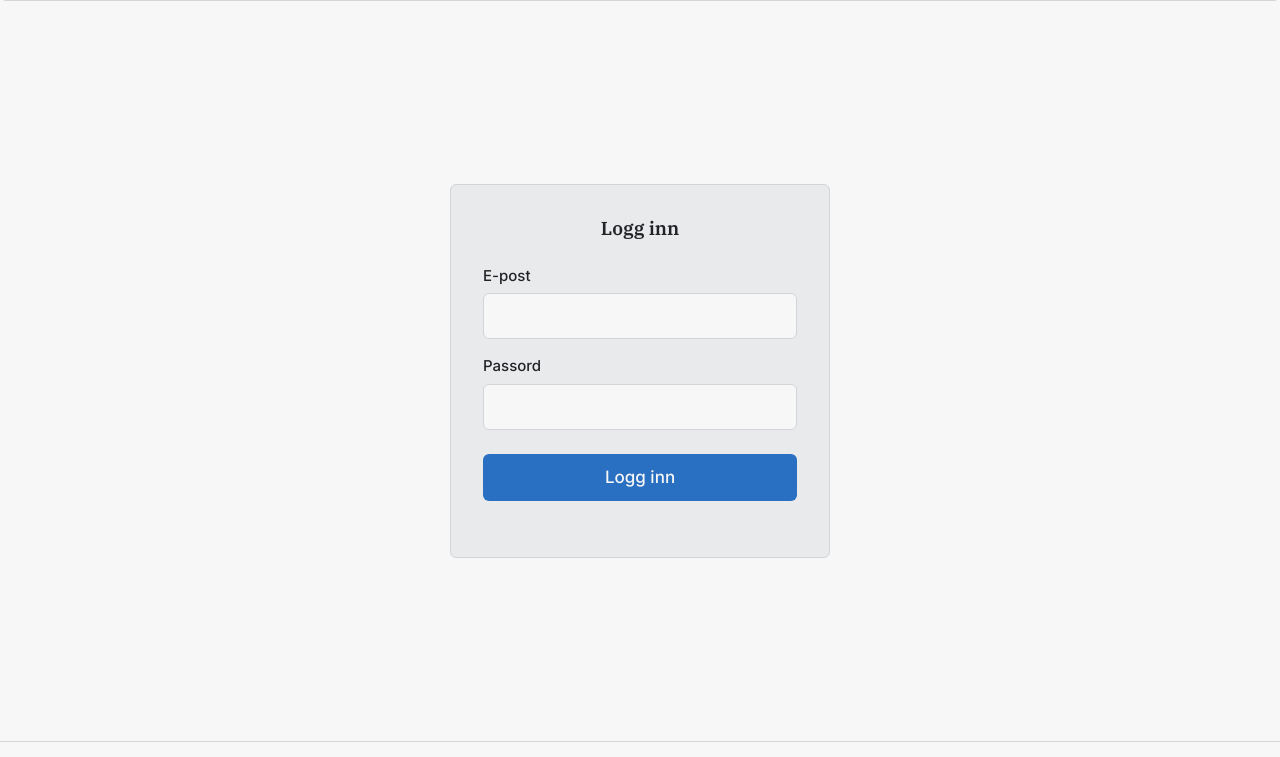
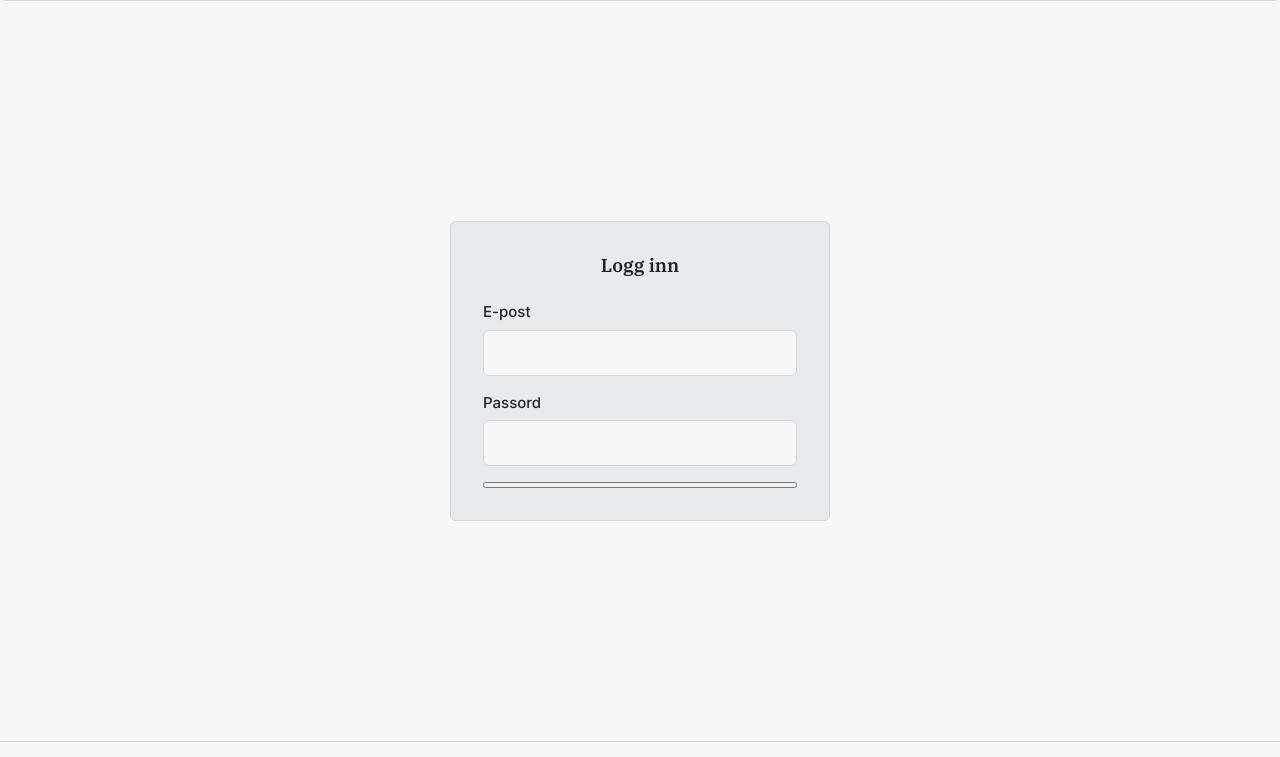
Before and after one commit to melon095/is-115-gruppe3-studenthub, a PHP site: page /login in a window 1280 px wide. Shown: the part 796-1553 px from the top of the page. Run offline with PHP 8.4, Linux system fonts and the light colour scheme.

Commit message:
Update login.tpl.php

```diff
--- a/pages/login.tpl.php
+++ b/pages/login.tpl.php
@@ -15,6 +15,7 @@
 
             <div class="form-felt">
                 <label for="epost">E-post</label>
+
                 <input
                     type="email"
                     id="epost"
@@ -27,6 +28,7 @@
 
             <div class="form-felt">
                 <label for="passord">Passord</label>
+
                 <input
                     type="password"
                     id="passord"
@@ -36,10 +38,4 @@
                 >
             </div>
 
-            <button type="submit" class="button button-primary button-lg">
-                Logg inn
-            </button>
-
-        </form>
-
-        <p class="auth-lenke">
+            <button type="submit" class
```
